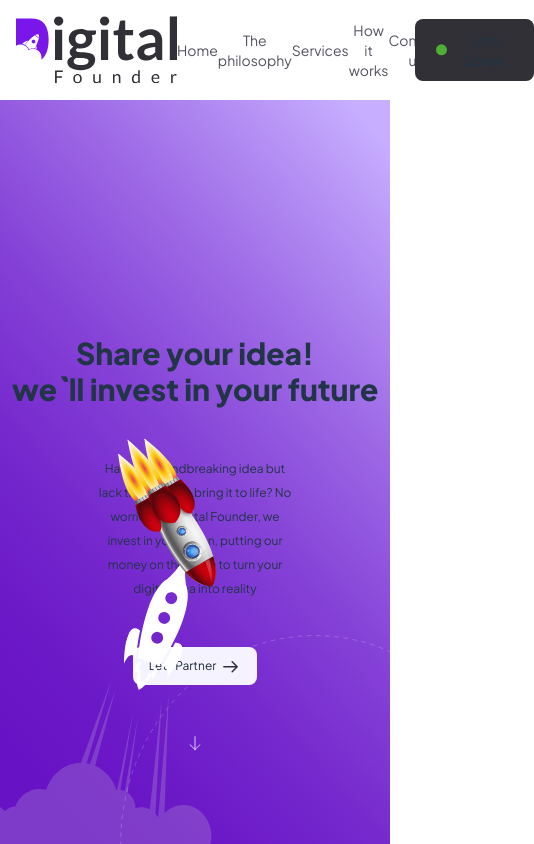
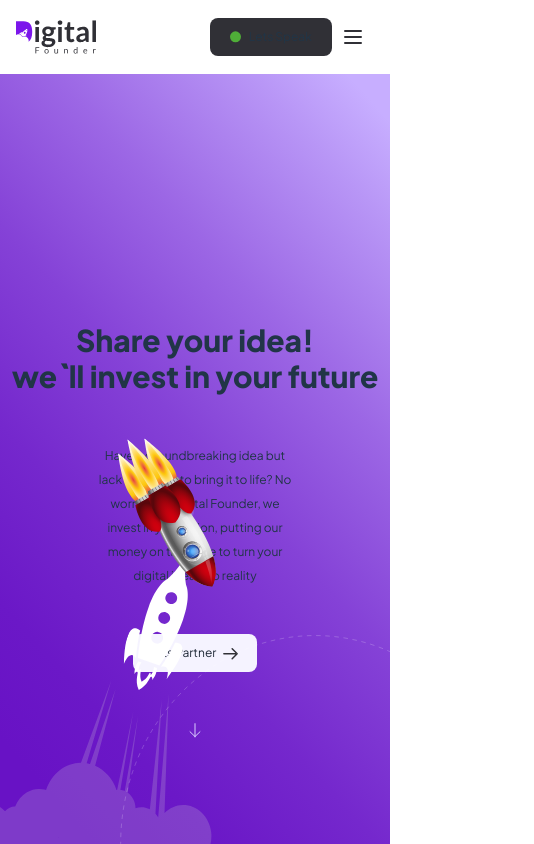
Before and after one commit to hamzahsaeeds/digital-founder, a React (Vite) app: page / in a window 390 px wide. Shown: the whole page, 534 px wide, since content can reach past the window. Built offline with nearby package versions, Linux system fonts and the light colour scheme.

Commit message:
adjusted header to ensure dynamicity across screens

```diff
--- a/src/components/Header.jsx
+++ b/src/components/Header.jsx
@@ -1,16 +1,83 @@
+import { useState } from "react";
 import NavLinks from "./NavLinks";
 
-export default function Header() {
+const Header = () => {
+  const [isOpen, setIsOpen] = useState(false); // State for menu visibility
+
+  const toggleMenu = () => setIsOpen(!isOpen); // Function to toggle menu
+
   return (
-    <div className="bg-white text-center flex justify-between items-center p-4 md:px-8 xl:px-24">
-      <img src="Logo.svg" alt="logo" />
-      <div className="flex md:w-2/3 xl:w-1/2 justify-between">
-        <NavLinks />
-        <button className="bg-[#303036] flex justify-center items-center h-1/2">
+    <div className="bg-white text-center flex justify-between items-center p-4 md:px-8 2xl:p-8 2xl:px-24">
+      <img
+        src="Logo.svg"
+        alt="logo"
+        className="w-20 md:w-32 lg:w-40 2xl:w-56"
+      />
+      <div className="flex md:w-2/3 xl:w-1/2 justify-end items-center">
+        {/* Navigation Links (Visible only on large and larger screens) */}
+        <div className="hidden lg:flex w-full justify-between">
+          <NavLinks />
+        </div>
+
+        {/* Lets Speak button */}
+        <button className="bg-[#303036] flex justify-center items-center h-1/2 lg:w-1/4">
           <img src="green_ellipse.svg" alt="online" />
-          <span className="pl-2 font-normal text-sm">Lets Speak</span>
+          <span className="pl-2 font-normal text-xs md:text-sm 2xl:text-2xl">
+            Lets Speak
+          </span>
+        </button>
+
+        {/* Hamburger Menu Button (Visible only on medium and smaller screens) */}
+        <button
+          className="lg:hidden bg-transparent focus:outline-none focus:ring-2 focus:ring-offset-2 focus:ring-gray-400 p-2"
+          onClick={toggleMenu}
+        >
+          <svg
+            width="24"
+            height="24"
+            viewBox="0 0 24 24"
+            fill="none"
+            xmlns="http://www.w3.org/2000/svg"
+          >
+            <path
+              d="M4 6H20M4 12H20M4 18H20"
+              stroke="#303036"
+              strokeWidth="2"
+              strokeLinecap="round"
+              strokeLinejoin="round"
+            />
+          </svg>
         </button>
       </div>
+
+      {/* Hamburger Menu Content (Visible when isOpen is true) */}
+      {isOpen && (
+        <div className="absolute top-0 right-0 bg-white w-full lg:hidden">
+          <NavLinks isColumn={true} />
+          <button
+            className="absolute top-4 right-4 bg-transparent focus:outline-none focus:ring-2 focus:ring-offset-2 focus:ring-gray-400 p-2"
+            onClick={toggleMenu}
+          >
+            <svg
+              width="24"
+              height="24"
+              viewBox="0 0 24 24"
+              fill="none"
+              xmlns="http://www.w3.org/2000/svg"
+            >
+              <path
+                d="M6 18L18 6M6 6L18 18"
+                stroke="#303036"
+                strokeWidth="2"
+                strokeLinecap="round"
+                strokeLinejoin="round"
+              />
+            </svg>
+          </button>
+        </div>
+      )}
     </div>
   );
-}
+};
+
+export default Header;
--- a/src/components/NavLinks.jsx
+++ b/src/components/NavLinks.jsx
@@ -1,19 +1,40 @@
-export default function NavLinks() {
+export default function NavLinks({ isColumn }) {
   return (
-    <div className="w-2/3 flex justify-between items-center font-normal text-sm">
-      <a href="#" className="bg-white text-[#52525d]">
+    <div
+      className={`w-4/5 ${
+        isColumn
+          ? "flex flex-col space-y-2"
+          : "flex justify-between items-center"
+      } font-normal text-sm`}
+    >
+      <a
+        href="#"
+        className="bg-white text-[#52525d] text-xs xl:text-sm 2xl:text-2xl"
+      >
         Home
       </a>
-      <a href="#" className="bg-white text-[#52525d]">
+      <a
+        href="#"
+        className="bg-white text-[#52525d] text-xs xl:text-sm 2xl:text-2xl"
+      >
         The philosophy
       </a>
-      <a href="#" className="bg-white text-[#52525d]">
+      <a
+        href="#"
+        className="bg-white text-[#52525d] text-xs xl:text-sm 2xl:text-2xl"
+      >
         Services
       </a>
-      <a href="#" className="bg-white text-[#52525d]">
+      <a
+        href="#"
+        className="bg-white text-[#52525d] text-xs xl:text-sm 2xl:text-2xl"
+      >
         How it works
       </a>
-      <a href="#" className="bg-white text-[#52525d]">
+      <a
+        href="#"
+        className="bg-white text-[#52525d] text-xs xl:text-sm 2xl:text-2xl"
+      >
         Contact us
       </a>
     </div>
```
